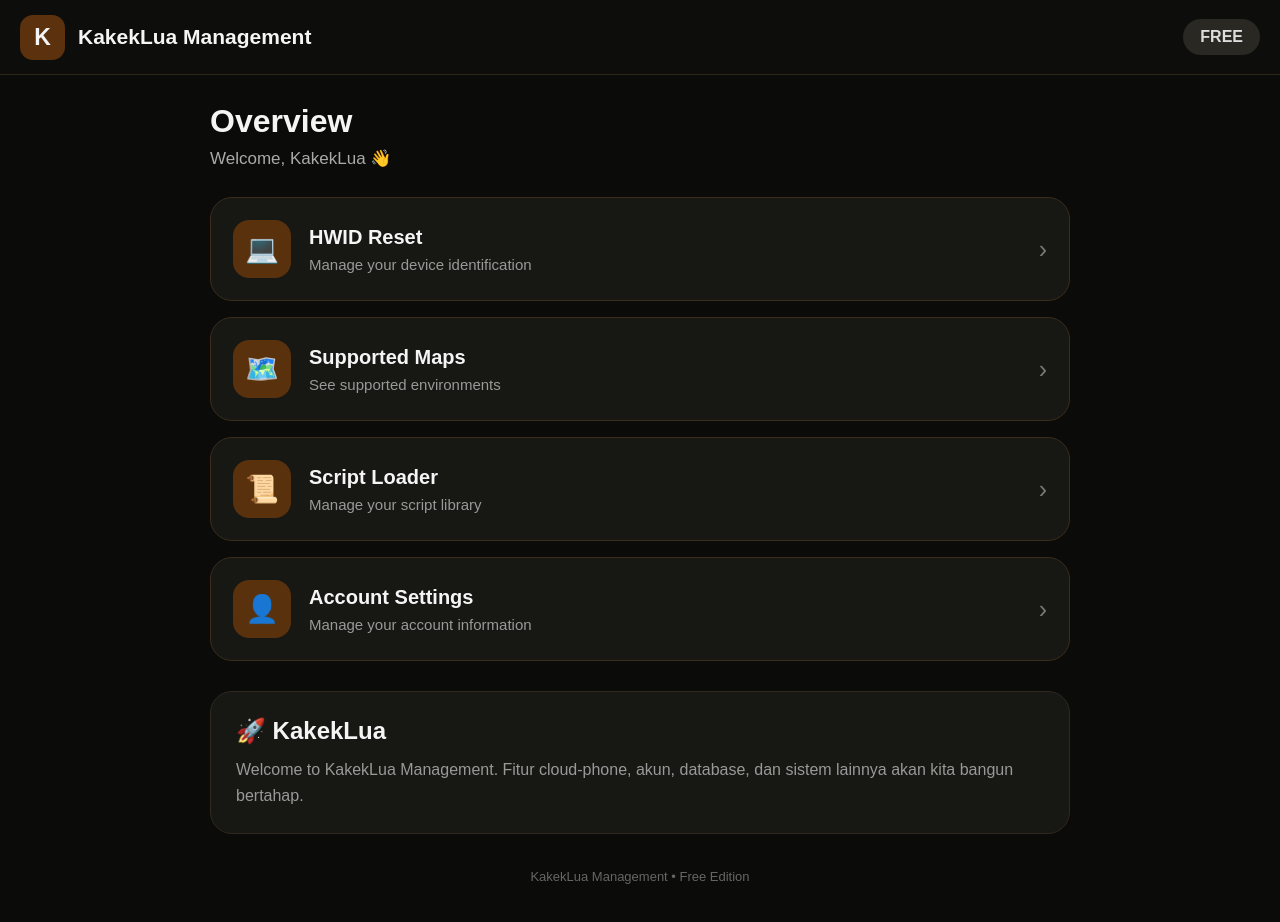
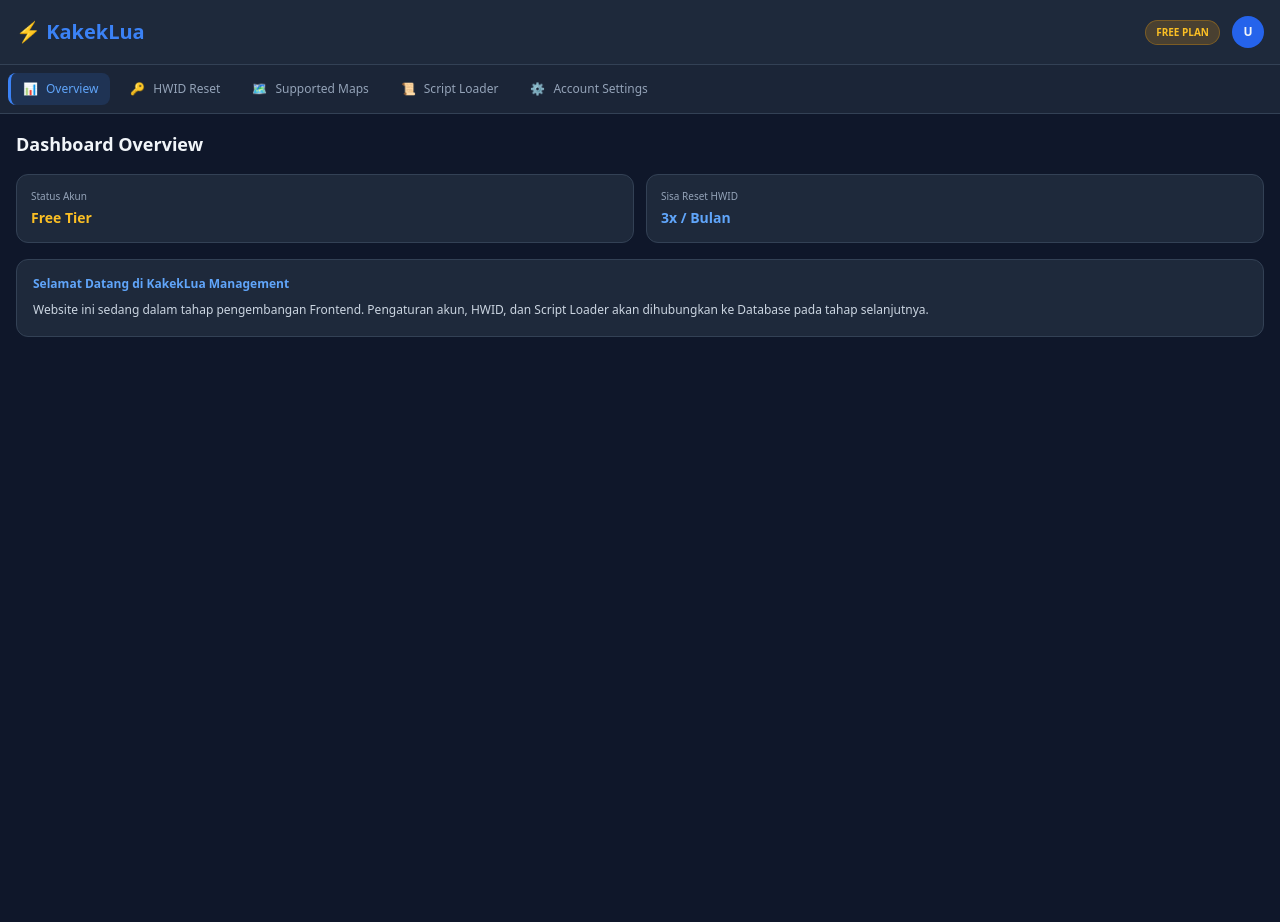
Before and after one commit to freefire1528965-tech/KakekLua, a plain HTML site: page index.html in a window 1280 px wide. After the commit the page ends 800 px from the top, so only its background shows below. Drawn offline with nearby package versions, Linux system fonts and the light colour scheme.

Commit message:
Refactor index.html to use Tailwind CSS and new layout
Updated HTML structure and styles to integrate Tailwind CSS, added navigation tabs, and improved layout.

```diff
--- a/index.html
+++ b/index.html
@@ -1,216 +1,178 @@
 <!DOCTYPE html>
-<html lang="id">
+<html lang="id" class="dark">
 <head>
     <meta charset="UTF-8">
     <meta name="viewport" content="width=device-width, initial-scale=1.0">
     <title>KakekLua Management</title>
-
+    <!-- Tailwind CSS CDN -->
+    <script src="https://cdn.tailwindcss.com"></script>
+    <script>
+        tailwind.config = {
+            darkMode: 'class',
+            theme: {
+                extend: {
+                    colors: {
+                        brand: {
+                            dark: '#0f172a',
+                            card: '#1e293b',
+                            accent: '#3b82f6'
+                        }
+                    }
+                }
+            }
+        }
+    </script>
     <style>
-* {
-  box-sizing: border-box;
-  margin: 0;
-  padding: 0;
-  font-family: Arial, sans-serif;
-}
-
-body {
-  background: #0b0b0a;
-  color: #f5f5f5;
-  min-height: 100vh;
-}
-
-.header {
-  height: 75px;
-  display: flex;
-  align-items: center;
-  padding: 0 20px;
-  border-bottom: 1px solid #2d2519;
-  background: #0d0d0c;
-}
-
-.logo {
-  width: 45px;
-  height: 45px;
-  border-radius: 13px;
-  background: #5b320d;
-  display: flex;
-  align-items: center;
-  justify-content: center;
-  font-size: 23px;
-  font-weight: bold;
-  margin-right: 13px;
-}
-
-.title {
-  font-size: 21px;
-  font-weight: bold;
-  flex: 1;
-}
-
-.badge {
-  background: #292822;
-  padding: 9px 17px;
-  border-radius: 22px;
-  color: #ddd;
-  font-weight: bold;
-}
-
-.container {
-  padding: 28px 20px 50px;
-  max-width: 900px;
-  margin: auto;
-}
-
-h1 {
-  font-size: 32px;
-  margin-bottom: 8px;
-}
-
-.welcome {
-  color: #aaa;
-  font-size: 17px;
-  margin-bottom: 28px;
-}
-
-.card {
-  background: #171714;
-  border: 1px solid #3b2d1b;
-  border-radius: 22px;
-  padding: 22px;
-  margin-bottom: 16px;
-  display: flex;
-  align-items: center;
-  transition: 0.2s;
-}
-
-.card:hover {
-  transform: translateY(-2px);
-  border-color: #7b4a18;
-}
-
-.icon {
-  width: 58px;
-  height: 58px;
-  border-radius: 16px;
-  background: #5a310d;
-  display: flex;
-  align-items: center;
-  justify-content: center;
-  font-size: 27px;
-  margin-right: 18px;
-}
-
-.card h2 {
-  font-size: 20px;
-  margin-bottom: 7px;
-}
-
-.card p {
-  color: #999;
-  font-size: 15px;
-}
-
-.arrow {
-  margin-left: auto;
-  color: #777;
-  font-size: 25px;
-}
-
-.info {
-  margin-top: 30px;
-  padding: 25px;
-  background: #171714;
-  border: 1px solid #30291e;
-  border-radius: 22px;
-}
-
-.info h2 {
-  margin-bottom: 12px;
-}
-
-.info p {
-  color: #999;
-  line-height: 1.6;
-}
-
-.footer {
-  text-align: center;
-  color: #666;
-  margin-top: 35px;
-  font-size: 13px;
+        .active-tab {
+            background-color: rgba(59, 130, 246, 0.15) !important;
+            color: #60a5fa !important;
+            border-left: 3px solid #3b82f6;
         }
     </style>
 </head>
+<body class="bg-slate-900 text-slate-100 font-sans min-h-screen flex flex-col">
 
-<body>
-
-<header class="header">
-  <div class="logo">K</div>
-  <div class="title">KakekLua Management</div>
-  <div class="badge">FREE</div>
+    <!-- Header Top Bar -->
+    <header class="bg-slate-800 border-b border-slate-700 p-4 sticky top-0 z-50 flex justify-between items-center">
+        <div class="flex items-center space-x-2">
+            <span class="text-xl font-bold text-blue-500">⚡ KakekLua</span>
+        </div>
+        <div class="flex items-center space-x-3">
+            <span class="text-[10px] bg-amber-500/20 text-amber-400 border border-amber-500/30 px-2.5 py-1 rounded-full font-semibold">
+                FREE PLAN
+            </span>
+            <div class="w-8 h-8 rounded-full bg-blue-600 flex items-center justify-center font-bold text-xs">
+                U
+            </div>
+        </div>
     </header>
 
-<main class="container">
+    <!-- Navigation Bar (Mobile Scrollable) -->
+    <nav class="bg-slate-800/80 border-b border-slate-700 p-2 flex overflow-x-auto gap-2">
+        <button onclick="switchTab('overview')" id="btn-overview" class="tab-btn active-tab flex items-center space-x-2 px-3 py-2 rounded-lg text-xs font-medium whitespace-nowrap">
+            <span>📊</span> <span>Overview</span>
+        </button>
+        <button onclick="switchTab('hwid')" id="btn-hwid" class="tab-btn flex items-center space-x-2 px-3 py-2 rounded-lg text-xs font-medium whitespace-nowrap text-slate-400">
+            <span>🔑</span> <span>HWID Reset</span>
+        </button>
+        <button onclick="switchTab('maps')" id="btn-maps" class="tab-btn flex items-center space-x-2 px-3 py-2 rounded-lg text-xs font-medium whitespace-nowrap text-slate-400">
+            <span>🗺️</span> <span>Supported Maps</span>
+        </button>
+        <button onclick="switchTab('scripts')" id="btn-scripts" class="tab-btn flex items-center space-x-2 px-3 py-2 rounded-lg text-xs font-medium whitespace-nowrap text-slate-400">
+            <span>📜</span> <span>Script Loader</span>
+        </button>
+        <button onclick="switchTab('settings')" id="btn-settings" class="tab-btn flex items-center space-x-2 px-3 py-2 rounded-lg text-xs font-medium whitespace-nowrap text-slate-400">
+            <span>⚙️</span> <span>Account Settings</span>
+        </button>
+    </nav>
 
-  <h1>Overview</h1>
-  <div class="welcome">Welcome, KakekLua 👋</div>
+    <!-- Content Container -->
+    <main class="flex-1 p-4 space-y-4">
 
-  <div class="card" onclick="showMessage('HWID Reset')">
-    <div class="icon">💻</div>
-    <div>
-      <h2>HWID Reset</h2>
-      <p>Manage your device identification</p>
+        <!-- TAB 1: OVERVIEW -->
+        <section id="tab-overview" class="tab-content space-y-4">
+            <h1 class="text-lg font-bold">Dashboard Overview</h1>
+            <div class="grid grid-cols-2 gap-3">
+                <div class="bg-slate-800 p-3.5 rounded-xl border border-slate-700">
+                    <p class="text-[10px] text-slate-400">Status Akun</p>
+                    <p class="text-sm font-bold text-amber-400 mt-1">Free Tier</p>
                 </div>
-    <div class="arrow">›</div>
+                <div class="bg-slate-800 p-3.5 rounded-xl border border-slate-700">
+                    <p class="text-[10px] text-slate-400">Sisa Reset HWID</p>
+                    <p class="text-sm font-bold text-blue-400 mt-1">3x / Bulan</p>
                 </div>
-
-  <div class="card" onclick="showMessage('Supported Maps')">
-    <div class="icon">🗺️</div>
-    <div>
-      <h2>Supported Maps</h2>
-      <p>See supported environments</p>
             </div>
-    <div class="arrow">›</div>
-  </div>
-
-  <div class="card" onclick="showMessage('Script Loader')">
-    <div class="icon">📜</div>
-    <div>
-      <h2>Script Loader</h2>
-      <p>Manage your script library</p>
-    </div>
-    <div class="arrow">›</div>
-  </div>
-
-  <div class="card" onclick="showMessage('Account Settings')">
-    <div class="icon">👤</div>
-    <div>
-      <h2>Account Settings</h2>
-      <p>Manage your account information</p>
-    </div>
-    <div class="arrow">›</div>
-  </div>
-
-  <div class="info">
-    <h2>🚀 KakekLua</h2>
-    <p>
-      Welcome to KakekLua Management.
-      Fitur cloud-phone, akun, database, dan sistem lainnya
-      akan kita bangun bertahap.
+            <div class="bg-slate-800 p-4 rounded-xl border border-slate-700 space-y-2">
+                <h2 class="text-xs font-semibold text-blue-400">Selamat Datang di KakekLua Management</h2>
+                <p class="text-xs text-slate-300 leading-relaxed">
+                    Website ini sedang dalam tahap pengembangan Frontend. Pengaturan akun, HWID, dan Script Loader akan dihubungkan ke Database pada tahap selanjutnya.
                 </p>
             </div>
+        </section>
 
-  <div class="footer">
-    KakekLua Management • Free Edition
+        <!-- TAB 2: HWID RESET -->
+        <section id="tab-hwid" class="tab-content hidden space-y-4">
+            <h1 class="text-lg font-bold">HWID Management</h1>
+            <div class="bg-slate-800 p-4 rounded-xl border border-slate-700 space-y-3">
+                <p class="text-xs text-slate-400">HWID Terdaftar:</p>
+                <input type="text" value="DEV-893A-X902-KLUA" readonly class="w-full bg-slate-900 border border-slate-700 rounded-lg p-2.5 text-xs text-slate-300">
+                <button onclick="alert('Fitur Reset HWID akan aktif setelah Backend & Database dibuat di Tahap berikutnya!')" class="w-full bg-blue-600 active:bg-blue-700 text-white font-medium py-2.5 rounded-lg text-xs">
+                    Reset HWID Sekarang
+                </button>
             </div>
+        </section>
+
+        <!-- TAB 3: SUPPORTED MAPS -->
+        <section id="tab-maps" class="tab-content hidden space-y-4">
+            <h1 class="text-lg font-bold">Supported Maps</h1>
+            <div class="space-y-2">
+                <div class="bg-slate-800 p-3 rounded-xl border border-slate-700 flex justify-between items-center">
+                    <span class="text-xs font-medium">Map Alpha Environment</span>
+                    <span class="text-[10px] bg-emerald-500/20 text-emerald-400 px-2 py-0.5 rounded">Active</span>
+                </div>
+                <div class="bg-slate-800 p-3 rounded-xl border border-slate-700 flex justify-between items-center">
+                    <span class="text-xs font-medium">Map Beta Environment</span>
+                    <span class="text-[10px] bg-emerald-500/20 text-emerald-400 px-2 py-0.5 rounded">Active</span>
+                </div>
+            </div>
+        </section>
+
+        <!-- TAB 4: SCRIPT LOADER -->
+        <section id="tab-scripts" class="tab-content hidden space-y-4">
+            <h1 class="text-lg font-bold">Script Loader</h1>
+            <div class="bg-slate-800 p-4 rounded-xl border border-slate-700 space-y-3">
+                <p class="text-xs text-slate-400">Pilih Script Lua:</p>
+                <select class="w-full bg-slate-900 border border-slate-700 rounded-lg p-2.5 text-xs text-slate-200">
+                    <option>Main Controller Script (v1.0)</option>
+                    <option>Environment Auto-Sync (v2.1)</option>
+                </select>
+                <button onclick="alert('Script Loader akan dihubungkan dengan API pada tahap selanjutnya!')" class="w-full bg-emerald-600 active:bg-emerald-700 text-white font-medium py-2.5 rounded-lg text-xs">
+                    Load Script
+                </button>
+            </div>
+        </section>
+
+        <!-- TAB 5: ACCOUNT SETTINGS -->
+        <section id="tab-settings" class="tab-content hidden space-y-4">
+            <h1 class="text-lg font-bold">Account Settings</h1>
+            <div class="bg-slate-800 p-4 rounded-xl border border-slate-700 space-y-3">
+                <div>
+                    <label class="text-[10px] text-slate-400 block mb-1">Username</label>
+                    <input type="text" value="UserDemo" readonly class="w-full bg-slate-900 border border-slate-700 rounded-lg p-2.5 text-xs text-slate-400">
+                </div>
+                <div>
+                    <label class="text-[10px] text-slate-400 block mb-1">Ganti Password</label>
+                    <input type="password" placeholder="Password Baru" class="w-full bg-slate-900 border border-slate-700 rounded-lg p-2.5 text-xs text-slate-200">
+                </div>
+                <button onclick="alert('Fitur simpan password akan berfungsi setelah Sistem Autentikasi dibuat!')" class="w-full bg-blue-600 active:bg-blue-700 text-white font-medium py-2.5 rounded-lg text-xs">
+                    Simpan Perubahan
+                </button>
+            </div>
+        </section>
 
     </main>
 
+    <!-- JavaScript Navigasi Tab -->
     <script>
-function showMessage(name) {
-  alert(name + " belum diaktifkan. Kita akan membuat fiturnya bertahap.");
+        function switchTab(tabName) {
+            const contents = document.querySelectorAll('.tab-content');
+            contents.forEach(content => content.classList.add('hidden'));
+
+            const buttons = document.querySelectorAll('.tab-btn');
+            buttons.forEach(btn => {
+                btn.classList.remove('active-tab');
+                btn.classList.add('text-slate-400');
+            });
+
+            const selectedTab = document.getElementById('tab-' + tabName);
+            if (selectedTab) selectedTab.classList.remove('hidden');
+
+            const selectedBtn = document.getElementById('btn-' + tabName);
+            if (selectedBtn) {
+                selectedBtn.classList.add('active-tab');
+                selectedBtn.classList.remove('text-slate-400');
+            }
         }
     </script>
-
 </body>
 </html>
```
Lines whose indentation alone changed are shown as unchanged.
